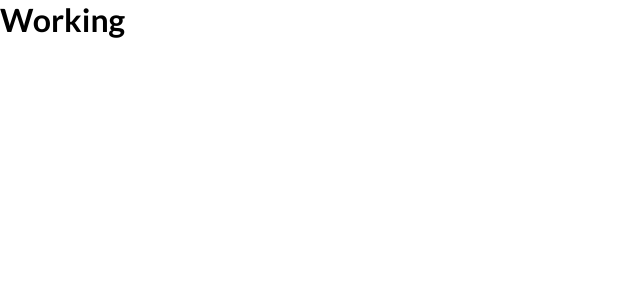
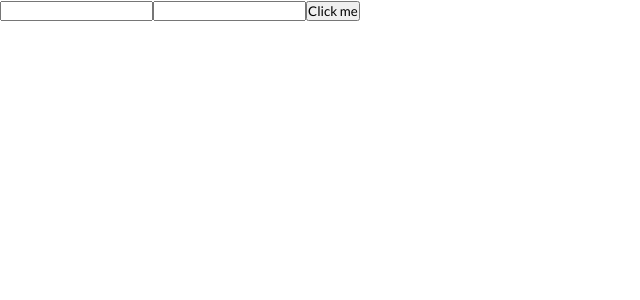
Before and after one commit to BGZStephen/table-football-league-dashboard, a React (Create React App) app: page /login in a window 1280 px wide. Shown: the top 300 px of the page, without its empty margins (0-640 px from the left). Built offline with nearby package versions, Linux system fonts and the light colour scheme.

Commit message:
login form component hooked up to api

```diff
--- a/package.json
+++ b/package.json
@@ -3,6 +3,7 @@
   "version": "0.1.0",
   "private": true,
   "dependencies": {
+    "axios": "^0.18.0",
     "node-sass": "^4.9.3",
     "react": "^16.5.2",
     "react-dom": "^16.5.2",
--- /dev/null
+++ b/src/components/login/login-form.jsx
@@ -0,0 +1,49 @@
+import React, { Component } from 'react';
+import ApiService from '../../services/api';
+
+class Login extends Component {
+  constructor(props) {
+    super(props)
+
+    this.state = {
+      email: '',
+      password: '',
+      submitted: false,
+    }
+  }
+
+  render() {
+    return (
+      <div className="login-form">
+        <form>
+          <input id="email" name="email" type="text" value={this.state.email} onChange={this.handleEmailChange}/>
+          <input id="password" name="password" type="password" value={this.state.password} onChange={this.handlePasswordChange}/>
+          <button type="button" onClick={this.authenticate}>Click me</button>
+        </form>
+      </div>
+    )
+  }
+
+  handleEmailChange = (event) => {
+    this.setState({email: event.target.value})
+  }
+
+  handlePasswordChange = (event) => {
+    this.setState({password: event.target.value})
+  }
+
+  authenticate = () => {
+    ApiService.users.authenticate({
+      body: {
+        email: this.state.email,
+        password: this.state.password
+      }
+    }).then(res => {
+      console.log(res)
+    }, err => {
+      console.log(err.response)
+    })
+  }
+}
+
+export default Login;
--- a/src/components/login/login.jsx
+++ b/src/components/login/login.jsx
@@ -1,12 +1,17 @@
 import React, { Component } from 'react';
+import LoginForm from './login-form';
 
 class Login extends Component {
   render() {
     return (
       <div className="login">
-        <h1>Working</h1>
+        <LoginForm onSuccess={() => this.goTo('/dashboard')} onRegister={() => this.goTo('/register')} />
       </div>
     )
+  }
+
+  goTo(path) {
+    this.props.history.push(path)
   }
 }
 
--- /dev/null
+++ b/src/config/index.js
@@ -0,0 +1,9 @@
+const env = process.env.NODE_ENV
+
+const configs = {
+  development: {
+    apiUrl: 'http://localhost:3000'
+  }
+}
+
+export default configs[env];
```
Also changed, not shown: 1 other file (tests, documents, lock files or other folders).
